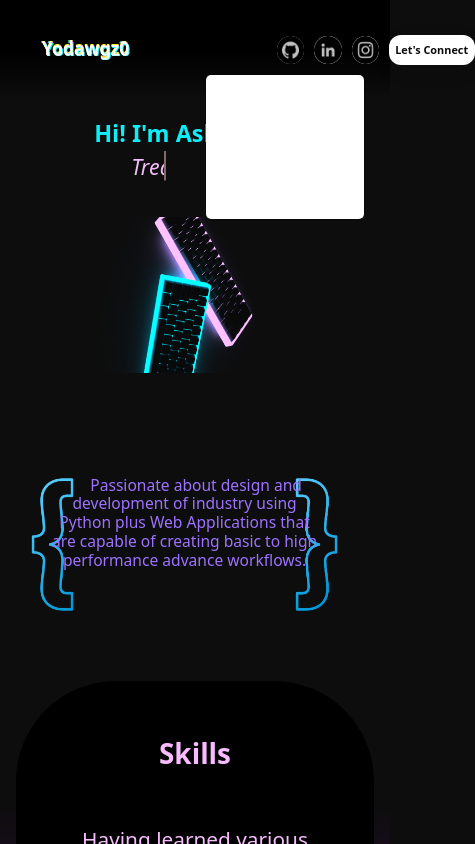
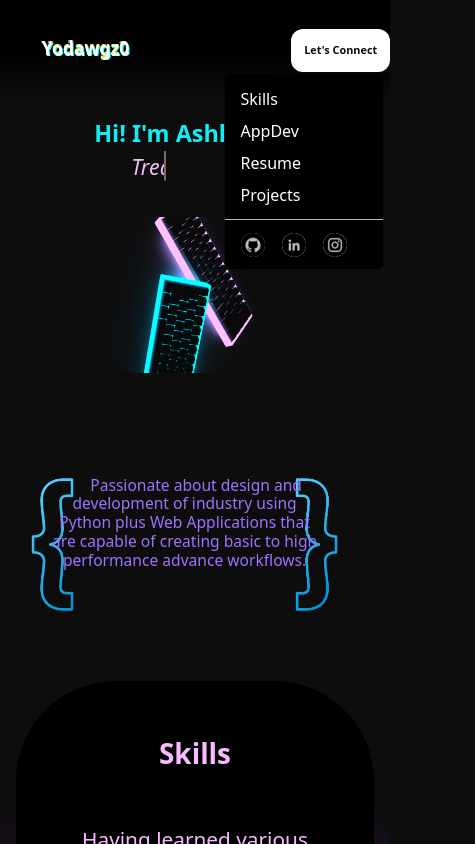
Before and after one commit to Yodawgz0/yodawgz0.github.io, a React (Create React App) app: page / in a window 390 px wide. Both pictures are taken after a click on the button "</>". Shown: the top 844 px of the page, 475 px wide, since content can reach past the window. Built offline with nearby package versions, Linux system fonts and the light colour scheme.

Commit message:
phone fixes

```diff
--- a/src/Styles/NavigationBarstyle.scss
+++ b/src/Styles/NavigationBarstyle.scss
@@ -67,7 +67,7 @@
   box-shadow: #06baf6 0 0 0 3px, transparent 0 0 0 0;
 }
 
-.NabvarDropdown {
+.NavbarMain__phone {
   display: none;
 }
 
@@ -90,31 +90,77 @@
   }
 }
 
-@media screen and (min-width: 0px) and (max-width: 700px) {
+@media screen and (min-width: 480px) and (max-width: 720px) {
   .NavbarMain {
-    .social-icon-panel {
-      &__icon {
-        width: 2.5em;
-        height: 2.5em;
-        margin-right: 10px;
-      }
-    }
-    .navbarlink {
+    .NavbarMain__mainPanel {
       display: none;
     }
-    .social-icon-panel {
-      &__icon {
-        width: 1.7em;
-        height: 1.7em;
+    .NavbarMain__phone {
+      display: flex;
+      .NavbarDropdownContainer {
+        margin-right: 10px;
+        color: beige;
+        .NabvarDropdown {
+          display: block;
+          color: white;
+          &__divider {
+            background-color: wheat;
+          }
+          &__icon {
+            width: 1.5em;
+            height: 1.5em;
+            background: rgba(255, 255, 255, 0.753);
+            border-radius: 50%;
+            margin-right: 17px;
+          }
+        }
       }
     }
   }
   .contact-us {
-    padding: 0.6rem 0.4rem;
+    padding: 0.8rem 1rem;
+    font-size: 0.68rem;
+    margin-right: 3em;
+  }
+
+  .navbar-expand .navbar-nav .dropdown-menu {
+    background-color: black;
+  }
+}
+
+@media screen and (min-width: 0px) and (max-width: 480px) {
+  .contact-us {
+    padding: 0.6rem 0.8rem;
     font-size: 0.68rem;
   }
 
-  .NabvarDropdown {
-    display: block;
+  .NavbarMain {
+    .NavbarMain__mainPanel {
+      display: none;
+    }
+    .NavbarMain__phone {
+      display: flex;
+      .NavbarDropdownContainer {
+        margin-right: 10px;
+        color: beige;
+        .NabvarDropdown {
+          display: block;
+          color: white;
+          &__divider {
+            background-color: wheat;
+          }
+          &__icon {
+            width: 1.5em;
+            height: 1.5em;
+            background: rgba(255, 255, 255, 0.753);
+            border-radius: 50%;
+            margin-right: 17px;
+          }
+        }
+      }
+    }
+  }
+  .navbar-expand .navbar-nav .dropdown-menu {
+    background-color: black;
   }
 }
--- a/src/components/NavigationBar.tsx
+++ b/src/components/NavigationBar.tsx
@@ -98,7 +98,7 @@ export const NavigationBar = ({ activeLinkSet, activeLinkValue }: Props) => {
   }, [activeLinkSet]);
   return (
     <Navbar
-      className={"NavbarMain"}
+      className="NavbarMain"
       style={{
         position: scrolled ? "fixed" : "relative",
       }}
@@ -114,7 +114,7 @@ export const NavigationBar = ({ activeLinkSet, activeLinkValue }: Props) => {
         {["Skills", "AppDev", "Resume", "Projects"].map((pageLink, index) => (
           <Nav.Link
             key={index}
-            className={activeLinkValue === pageLink ? "acitveNavbarLink" : ""}
+            className="acitveNavbarLink"
             onClick={() => activeLinkSet(pageLink)}
           >
             <span className="text-white navbarlink">
@@ -122,23 +122,6 @@ export const NavigationBar = ({ activeLinkSet, activeLinkValue }: Props) => {
             </span>
           </Nav.Link>
         ))}
-        <NavDropdown
-          id="nav-dropdown-dark-example"
-          title="</>"
-          className="NabvarDropdown"
-        >
-          {["Skills", "AppDev", "Resume", "Projects"].map((pageLink, index) => (
-            <NavDropdown.Item
-              key={index}
-              className={activeLinkValue === pageLink ? "acitveNavbarLink" : ""}
-              onClick={() => activeLinkSet(pageLink)}
-            >
-              <span className="text-white">
-                {pageLink.slice(0, 1).toUpperCase() + pageLink.slice(1)}
-              </span>
-            </NavDropdown.Item>
-          ))}
-        </NavDropdown>
         <div className="social-icon-panel">
           <a
             target="_blank"
@@ -174,6 +157,56 @@ export const NavigationBar = ({ activeLinkSet, activeLinkValue }: Props) => {
             />
           </a>
         </div>
+        <button className="contact-us" onClick={() => handleShow()}>
+          <span>Let's Connect</span>
+        </button>
+      </Nav>
+      <Nav className="NavbarMain__phone">
+        <NavDropdown className="NavbarDropdownContainer" title="</>">
+          {["Skills", "AppDev", "Resume", "Projects"].map((pageLink, index) => (
+            <NavDropdown.Item
+              key={index}
+              className="NabvarDropdown"
+              onClick={() => activeLinkSet(pageLink)}
+            >
+              <span className="text-white">
+                {pageLink.slice(0, 1).toUpperCase() + pageLink.slice(1)}
+              </span>
+            </NavDropdown.Item>
+          ))}
+          <NavDropdown.Divider className="NabvarDropdown__divider" />
+          <NavDropdown.Item style={{ display: "flex" }}>
+            <a
+              target="_blank"
+              rel="noreferrer"
+              href="https://github.com/Yodawgz0"
+            >
+              <img className="NabvarDropdown__icon" src={github} alt="github" />
+            </a>
+            <a
+              target="_blank"
+              rel="noreferrer"
+              href="https://www.linkedin.com/in/ashleytennyson/"
+            >
+              <img
+                className="NabvarDropdown__icon"
+                src={linkedin}
+                alt="linkedin"
+              />
+            </a>
+            <a
+              target="_blank"
+              rel="noreferrer"
+              href="https://www.instagram.com/ashleytennyson0/"
+            >
+              <img
+                className="NabvarDropdown__icon"
+                src={instagram}
+                alt="instagram"
+              />
+            </a>
+          </NavDropdown.Item>
+        </NavDropdown>
         <button className="contact-us" onClick={() => handleShow()}>
           <span>Let's Connect</span>
         </button>
```
